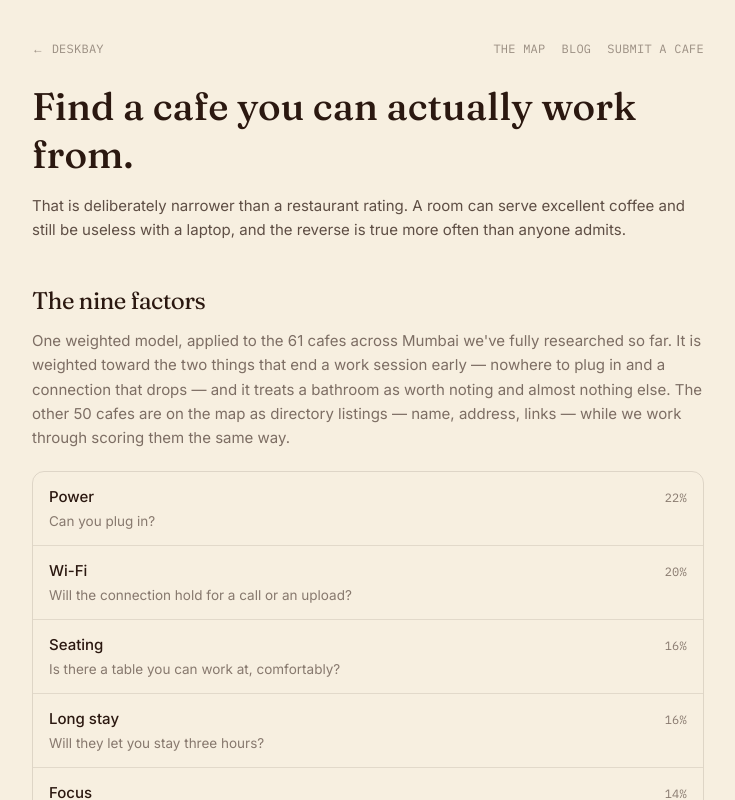
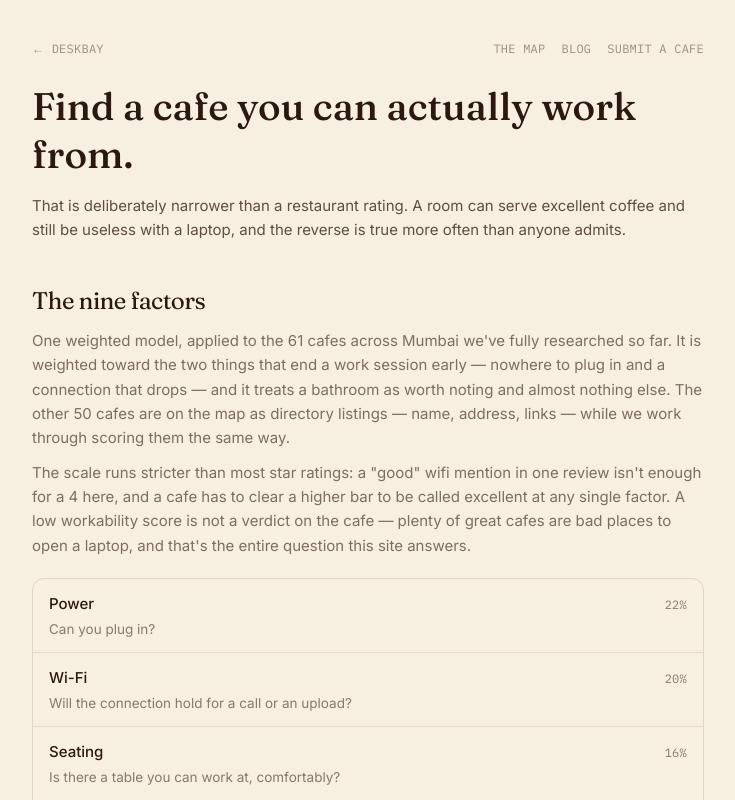
Before and after one commit to pocket-fund-2026/deskbay, a Next.js app: page /about in a window 1280 px wide. Shown: the top 800 px of the page, without its empty margins (272-1007 px from the left). Built offline with nearby package versions, Linux system fonts and the light colour scheme.

Commit message:
Make scoring stricter: shift all factor scores down 0.6, recompute workability; document the tighter bar and low-score framing in methodology

```diff
--- a/app/about/page.tsx
+++ b/app/about/page.tsx
@@ -92,6 +92,13 @@ export default function AboutPage() {
           {CAFES.filter((c) => c.workability === null).length} cafes are on the map as directory
           listings — name, address, links — while we work through scoring them the same way.
         </p>
+        <p className="mt-2.5 text-[15px] leading-relaxed text-paper/60">
+          The scale runs stricter than most star ratings: a &quot;good&quot; wifi mention in one
+          review isn&apos;t enough for a 4 here, and a cafe has to clear a higher bar to be called
+          excellent at any single factor. A low workability score is not a verdict on the cafe —
+          plenty of great cafes are bad places to open a laptop, and that&apos;s the entire
+          question this site answers.
+        </p>
 
         <ul className="mt-5 divide-y divide-paper/10 overflow-hidden rounded-xl border border-paper/12">
           {FACTORS.map((f) => (
```
Also changed, not shown: data/cafes.json.
